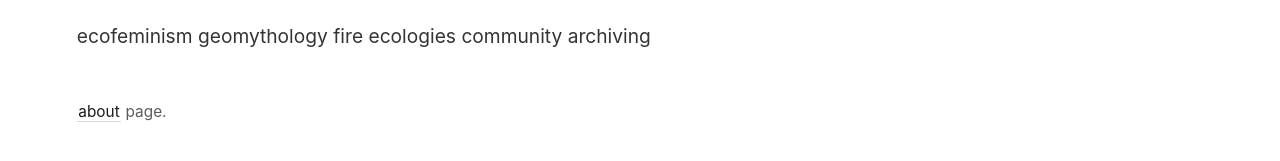
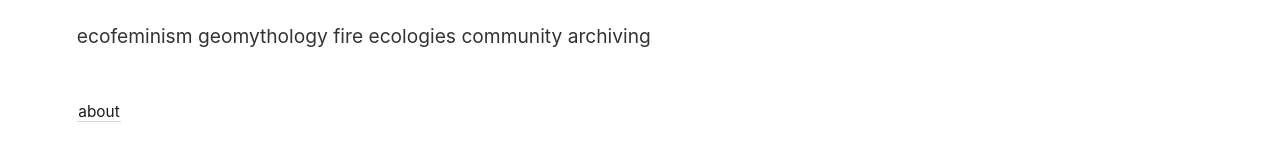
Before and after one commit to pbma-alat/digitalgarden, a Jekyll site: the page built from _pages/index.md, in a window 1280 px wide. Shown: the part 543-704 px from the top of the page. Built offline with Jekyll 4.4.1, drawn with Linux system fonts in a browser that asks for light colours.

Commit message:
Update footer.html

```diff
--- a/_includes/footer.html
+++ b/_includes/footer.html
@@ -1 +1 @@
-<a class="internal-link" href="{{ site.baseurl }}/about">about</a> page.
+<a class="internal-link" href="{{ site.baseurl }}/about">about</a>
```
